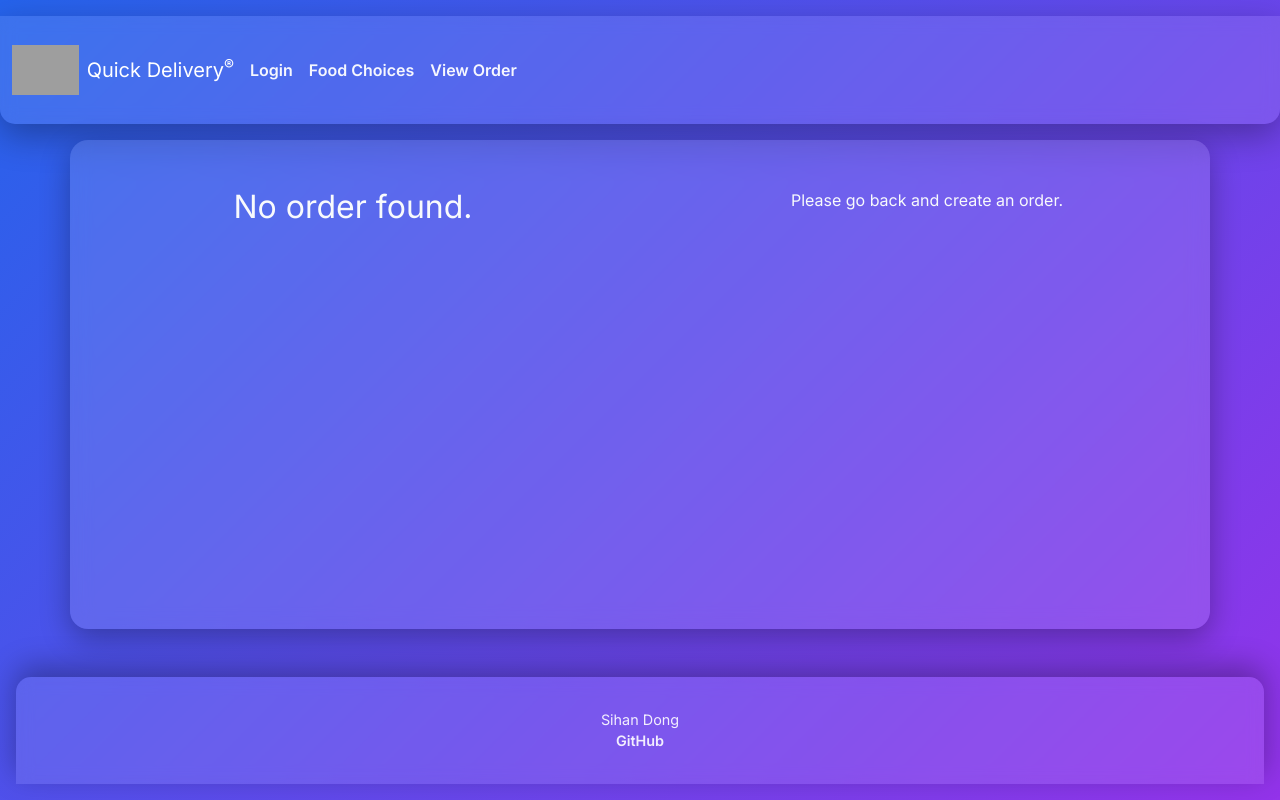
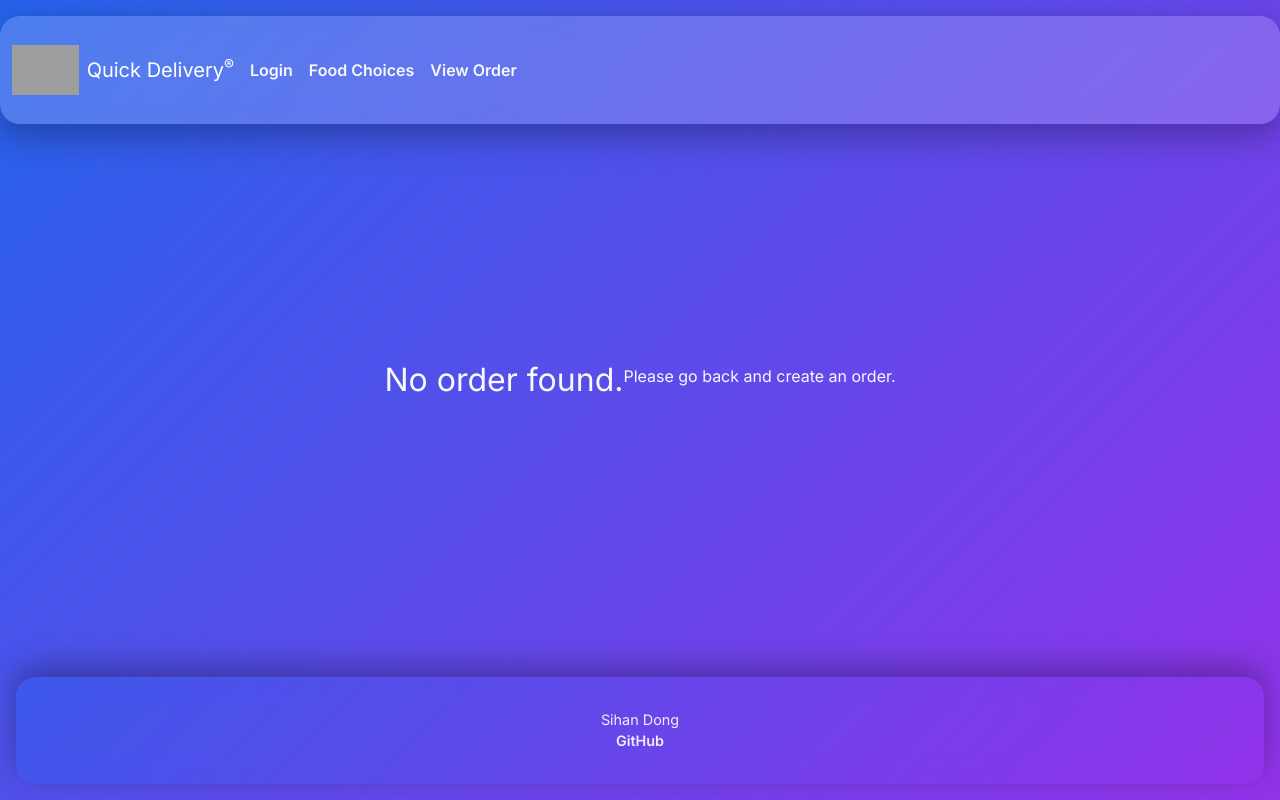
Before and after one commit to Sihan-Dong2007/QuickDeliver, a React (Vite) app: page /table in a window 1280 px wide. Built offline with nearby package versions, Linux system fonts and the light colour scheme; grey boxes are pictures that could not be loaded.

Commit message:
update css

```diff
--- a/src/table/table.css
+++ b/src/table/table.css
@@ -1,210 +1,59 @@
-* {
-  box-sizing: border-box;
-  margin: 0;
-  padding: 0;
+.table-page {
+  display: flex;
+  justify-content: center;
 }
 
-:root {
-  --primary: #2563eb;
-  --secondary: #9333ea;
-  --bg: linear-gradient(135deg, #2563eb, #9333ea);
-  --text: #f8fafc;
-  --glass: rgba(255, 255, 255, 0.12);
-}
-
-body {
-  font-family: 'Inter', sans-serif;
-  background: var(--bg);
-  color: var(--text);
-  min-height: 100vh;
-  display: flex;
-  flex-direction: column;
-}
-
-header {
-  padding: 1rem 2rem;
-  background: rgba(255,255,255,0.1);
-  backdrop-filter: blur(8px);
-  display: flex;
-  justify-content: space-between;
-  align-items: center;
-  border-radius: 0 0 15px 15px;
-}
-
-header h1 {
-  text-shadow: 2px 2px 5px rgba(0,0,0,0.3);
-}
-
-menu {
-  display: flex;
-  gap: 1.5rem;
-  list-style: none;
-}
-
-menu a {
-  text-decoration: none;
-  color: var(--text);
-}
-
-menu a {
-  text-decoration: none;
-  color: var(--text);
-  position: relative;
-  font-weight: 600;
-  transition: all 0.3s ease;
-}
-
-menu a::after {
-  content: '';
-  position: absolute;
-  width: 0;
-  height: 2px;
-  background: var(--secondary);
-  left: 0;
-  bottom: -2px;
-  transition: width 0.3s ease;
-}
-
-menu a:hover::after {
-  width: 100%;
-}
-
-menu a:hover {
-  color: var(--secondary);
-}
-
-main {
-  display: flex;
-  justify-content: center;
-  align-items: center;
-  flex: 1;
-  padding: 3rem 1rem;
-}
-
-main > * {
-  width: 100%;
-}
-
-main {
-  align-items: flex-start;
-}
-
-main::before {
-  content: "";
-  display: none;
-}
-
-main {
-  gap: 2rem;
-}
-
-main {
-  max-width: 900px;
-}
-
-main h2 {
-  margin-bottom: 0.5rem;
-}
-
-main hr {
-  border: 1px solid rgba(255,255,255,0.3);
-  margin-bottom: 1rem;
-}
-
-main {
+.table-card {
   background: var(--glass);
   backdrop-filter: blur(10px);
   border-radius: 18px;
   padding: 2rem;
+  width: 100%;
+  max-width: 900px;
   box-shadow: 0 10px 30px rgba(0,0,0,0.3);
 }
 
-table {
+.custom-table {
   width: 100%;
   border-collapse: collapse;
-  margin: 1.5rem 0;
+  margin-top: 1.5rem;
+  border-radius: 12px;
   overflow: hidden;
-  border-radius: 12px;
 }
 
-thead {
+.custom-table thead {
   background: rgba(255,255,255,0.2);
 }
 
-th, td {
+.custom-table th,
+.custom-table td {
   padding: 0.8rem 1rem;
   text-align: center;
 }
 
-th {
-  font-weight: 600;
+.custom-table tbody tr {
+  background: rgba(255,255,255,0.08);
 }
 
-tbody tr {
-  background: rgba(255,255,255,0.08);
-  transition: background 0.3s ease;
-}
-
-tbody tr:nth-child(even) {
+.custom-table tbody tr:nth-child(even) {
   background: rgba(255,255,255,0.12);
 }
 
-tbody tr:hover {
+.custom-table tbody tr:hover {
   background: rgba(255,255,255,0.25);
 }
 
-section {
-  margin-top: 2rem;
-  padding: 1.5rem;
-  border-radius: 15px;
-  background: rgba(255,255,255,0.1);
+.clear-btn {
+  padding: 0.6rem 1.2rem;
+  border: none;
+  border-radius: 10px;
+  font-weight: 600;
+  cursor: pointer;
+  color: var(--text);
+  background: var(--secondary);
+  transition: all 0.3s ease;
 }
 
-section p:first-of-type {
-  font-style: italic;
-  margin-bottom: 0.5rem;
+.clear-btn:hover {
+  transform: scale(1.05);
 }
-
-section p:last-of-type {
-  text-align: right;
-  opacity: 0.9;
-}
-
-footer {
-  text-align: center;
-  padding: 1rem;
-  background: rgba(255,255,255,0.1);
-  backdrop-filter: blur(8px);
-  border-radius: 15px 15px 0 0;
-}
-
-footer span,
-footer a {
-  color: var(--text);
-}
-
-footer a {
-  text-decoration: none;
-}
-
-footer a:hover {
-  color: var(--secondary);
-  text-decoration: underline;
-}
-
-@media (max-width: 600px) {
-  header {
-    flex-direction: column;
-    align-items: flex-start;
-    gap: 0.5rem;
-  }
-
-  menu {
-    flex-direction: column;
-    gap: 0.5rem;
-  }
-
-  table {
-    font-size: 0.9rem;
-  }
-}
```
